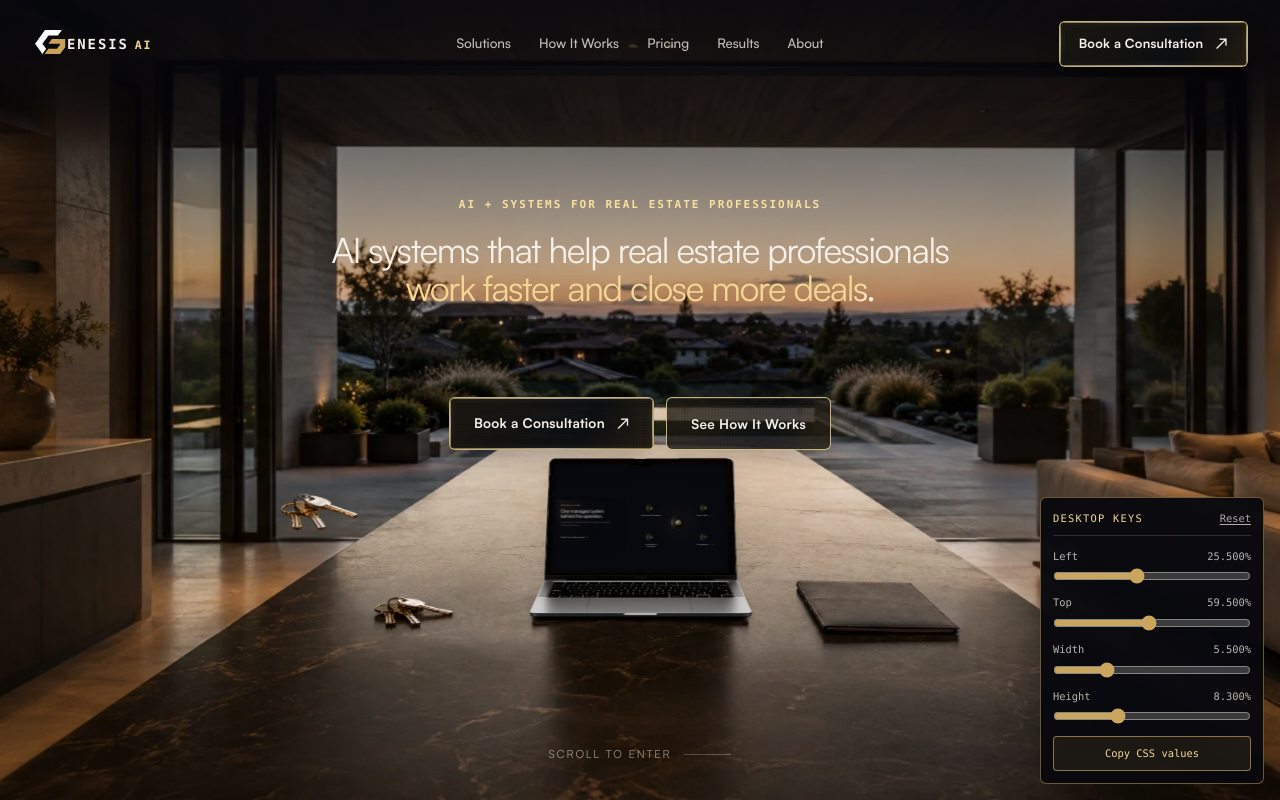
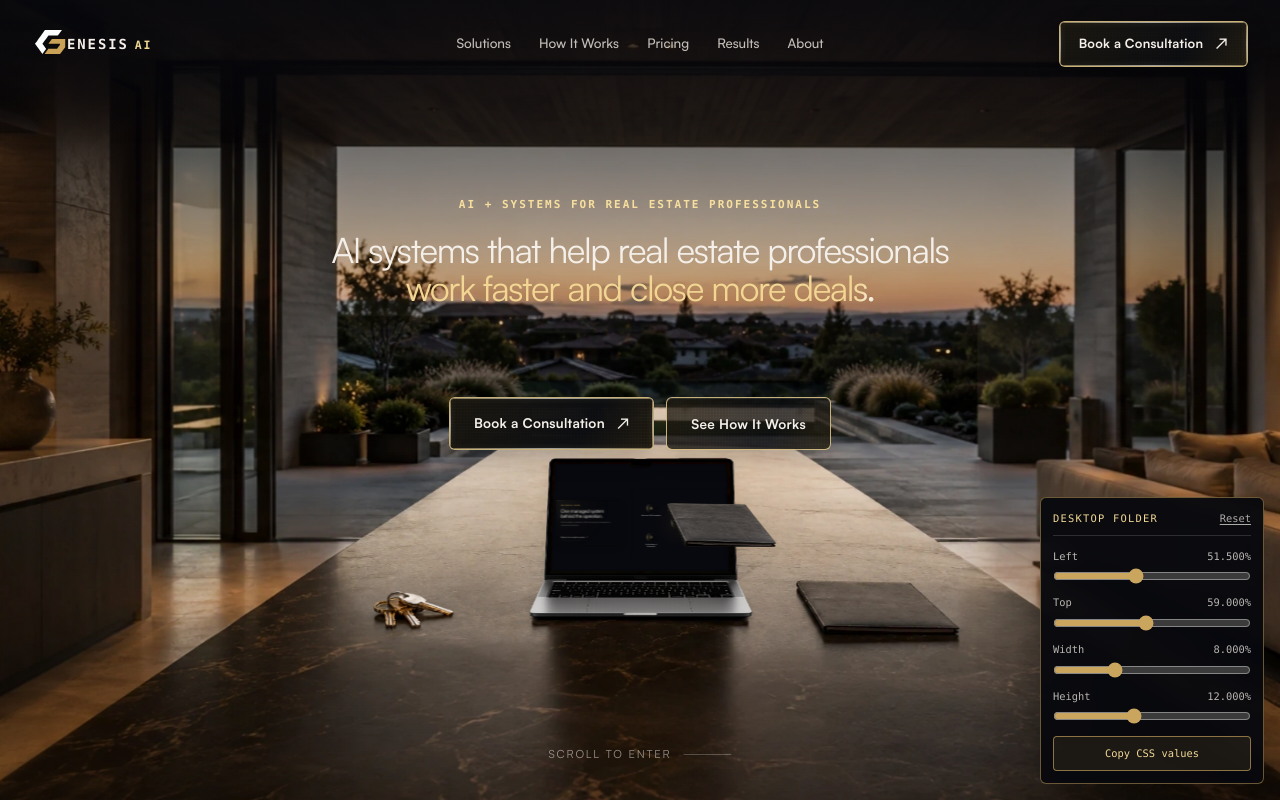
Before and after one commit to reggiebenjamin-bot/GenesisWebsite, a Next.js app: page / in a window 1280 px wide. Shown: the top 800 px of the page. Built offline with nearby package versions, Linux system fonts and the light colour scheme; no server answers.

Commit message:
Lock desktop keys and add folder overlay

```diff
--- a/app/globals.css
+++ b/app/globals.css
@@ -74,12 +74,16 @@
   --hero-hardware-y: 56.250%;
   --hero-hardware-w: 20.290%;
   --hero-hardware-h: 20.550%;
-  /* Desktop-only transparent key render; temporary values are exposed in the
-     development-only key calibrator. */
-  --hero-keys-x: 25.5%;
-  --hero-keys-y: 59.5%;
-  --hero-keys-w: 5.5%;
-  --hero-keys-h: 8.3%;
+  --hero-keys-x: 31.760%;
+  --hero-keys-y: 71.210%;
+  --hero-keys-w: 5.770%;
+  --hero-keys-h: 8.300%;
+  /* Desktop-only transparent folder render; temporary values are exposed in
+     the development-only folder calibrator. */
+  --hero-folder-x: 51.5%;
+  --hero-folder-y: 59%;
+  --hero-folder-w: 8%;
+  --hero-folder-h: 12%;
   --hero-pan-x: -0.026%;
   --hero-pan-y: -14.1204%;
 
@@ -439,8 +443,25 @@
     height: 100%;
   }
 
+  .hero-folder {
+    position: absolute;
+    top: var(--hero-folder-y);
+    left: var(--hero-folder-x);
+    width: var(--hero-folder-w);
+    height: var(--hero-folder-h);
+    pointer-events: none;
+    user-select: none;
+  }
+
+  .hero-folder img {
+    display: block;
+    width: 100%;
+    height: 100%;
+  }
+
   @media (max-width: 767px) {
-    .hero-keys {
+    .hero-keys,
+    .hero-folder {
       display: none;
     }
   }
--- a/components/hero/CinematicFrame.tsx
+++ b/components/hero/CinematicFrame.tsx
@@ -29,11 +29,13 @@ export function CinematicFrame({
   hardwareRef,
   showHardware = true,
   showKeys = true,
+  showFolder = true,
 }: {
   plateRef?: Ref<HTMLImageElement>;
   hardwareRef?: Ref<HTMLImageElement>;
   showHardware?: boolean;
   showKeys?: boolean;
+  showFolder?: boolean;
 }) {
   return (
     <>
@@ -132,6 +134,21 @@ export function CinematicFrame({
                   />
                 </div>
               ) : null}
+
+              {showFolder ? (
+                <div className="hero-folder" aria-hidden="true">
+                  {/* eslint-disable-next-line @next/next/no-img-element */}
+                  <img
+                    src="/images/hero/folder-hardware-desktop.png"
+                    alt=""
+                    width={1536}
+                    height={1024}
+                    loading="eager"
+                    decoding="sync"
+                    draggable={false}
+                  />
+                </div>
+              ) : null}
             </div>
           </div>
         </div>
--- a/components/hero/CinematicHero.tsx
+++ b/components/hero/CinematicHero.tsx
@@ -2,7 +2,7 @@
 
 import { useCallback, useRef, useState } from "react";
 import { CinematicFrame } from "./CinematicFrame";
-import { DesktopKeysTuner } from "./DesktopKeysTuner";
+import { DesktopFolderTuner } from "./DesktopFolderTuner";
 import { GenesisSystem } from "./GenesisSystem";
 import { useHeroReady, useHeroScrub } from "./useHeroScrub";
 
@@ -41,7 +41,11 @@ export function CinematicHero() {
         className="hero-section relative isolate z-10 h-dvh overflow-clip bg-ink max-md:h-[240svh]"
       >
         <div className="hero-static-frame sticky top-0 h-dvh overflow-clip bg-ink">
-          <CinematicFrame showHardware={landed} showKeys={landed} />
+          <CinematicFrame
+            showHardware={landed}
+            showKeys={landed}
+            showFolder={landed}
+          />
         </div>
       </section>
 
@@ -59,7 +63,7 @@ export function CinematicHero() {
         </div>
       ) : null}
 
-      {process.env.NODE_ENV === "development" ? <DesktopKeysTuner /> : null}
+      {process.env.NODE_ENV === "development" ? <DesktopFolderTuner /> : null}
     </>
   );
 }
--- a/components/hero/DesktopKeysTuner.tsx
+++ b/components/hero/DesktopFolderTuner.tsx
@@ -2,19 +2,18 @@
 
 import { useEffect, useState } from "react";
 
-const DEFAULTS = { x: 25.5, y: 59.5, w: 5.5, h: 8.3 } as const;
+const DEFAULTS = { x: 51.5, y: 59, w: 8, h: 12 } as const;
 type Control = keyof typeof DEFAULTS;
 
 const controls: Array<{ key: Control; label: string; min: number; max: number }> = [
-  { key: "x", label: "Left", min: 15, max: 40 },
+  { key: "x", label: "Left", min: 40, max: 68 },
   { key: "y", label: "Top", min: 45, max: 75 },
-  { key: "w", label: "Width", min: 2, max: 16 },
-  { key: "h", label: "Height", min: 3, max: 20 },
+  { key: "w", label: "Width", min: 3, max: 20 },
+  { key: "h", label: "Height", min: 4, max: 24 },
 ];
 
-/** Dev-only adjustment surface for the desktop key model. It never persists
- * values or ships in production; Copy gives the final CSS declarations. */
-export function DesktopKeysTuner() {
+/** Dev-only adjustment surface for the desktop folder render. */
+export function DesktopFolderTuner() {
   const [values, setValues] = useState(DEFAULTS);
   const [copied, setCopied] = useState(false);
 
@@ -23,44 +22,44 @@ export function DesktopKeysTuner() {
     const desktop = window.matchMedia("(min-width: 768px)");
     const apply = () => {
       if (desktop.matches) {
-        root.style.setProperty("--hero-keys-x", `${values.x}%`);
-        root.style.setProperty("--hero-keys-y", `${values.y}%`);
-        root.style.setProperty("--hero-keys-w", `${values.w}%`);
-        root.style.setProperty("--hero-keys-h", `${values.h}%`);
+        root.style.setProperty("--hero-folder-x", `${values.x}%`);
+        root.style.setProperty("--hero-folder-y", `${values.y}%`);
+        root.style.setProperty("--hero-folder-w", `${values.w}%`);
+        root.style.setProperty("--hero-folder-h", `${values.h}%`);
       } else {
-        root.style.removeProperty("--hero-keys-x");
-        root.style.removeProperty("--hero-keys-y");
-        root.style.removeProperty("--hero-keys-w");
-        root.style.removeProperty("--hero-keys-h");
+        root.style.removeProperty("--hero-folder-x");
+        root.style.removeProperty("--hero-folder-y");
+        root.style.removeProperty("--hero-folder-w");
+        root.style.removeProperty("--hero-folder-h");
       }
     };
     apply();
     desktop.addEventListener("change", apply);
     return () => {
       desktop.removeEventListener("change", apply);
-      root.style.removeProperty("--hero-keys-x");
-      root.style.removeProperty("--hero-keys-y");
-      root.style.removeProperty("--hero-keys-w");
-      root.style.removeProperty("--hero-keys-h");
+      root.style.removeProperty("--hero-folder-x");
+      root.style.removeProperty("--hero-folder-y");
+      root.style.removeProperty("--hero-folder-w");
+      root.style.removeProperty("--hero-folder-h");
     };
   }, [values]);
 
   const reset = () => setValues(DEFAULTS);
   const copy = async () => {
     await navigator.clipboard.writeText([
-      `--hero-keys-x: ${values.x.toFixed(3)}%;`,
-      `--hero-keys-y: ${values.y.toFixed(3)}%;`,
-      `--hero-keys-w: ${values.w.toFixed(3)}%;`,
-      `--hero-keys-h: ${values.h.toFixed(3)}%;`,
+      `--hero-folder-x: ${values.x.toFixed(3)}%;`,
+      `--hero-folder-y: ${values.y.toFixed(3)}%;`,
+      `--hero-folder-w: ${values.w.toFixed(3)}%;`,
+      `--hero-folder-h: ${values.h.toFixed(3)}%;`,
     ].join("\n"));
     setCopied(true);
     window.setTimeout(() => setCopied(false), 1400);
   };
 
   return (
-    <aside className="fixed right-4 bottom-4 z-[100] hidden w-56 rounded-md border border-gold/50 bg-ink/95 p-3 font-display text-[0.65rem] text-ivory shadow-2xl backdrop-blur md:block" aria-label="Desktop keys alignment controls">
+    <aside className="fixed right-4 bottom-4 z-[100] hidden w-56 rounded-md border border-gold/50 bg-ink/95 p-3 font-display text-[0.65rem] text-ivory shadow-2xl backdrop-blur md:block" aria-label="Desktop folder alignment controls">
       <div className="mb-3 flex items-center justify-between gap-3 border-b border-ivory/15 pb-2">
-        <span className="tracking-[0.12em] text-gold-light uppercase">Desktop keys</span>
+        <span className="tracking-[0.12em] text-gold-light uppercase">Desktop folder</span>
         <button type="button" onClick={reset} className="text-ivory/70 underline underline-offset-2">Reset</button>
       </div>
       <div className="grid gap-2.5">
```
Also changed, not shown: public/images/hero/folder-hardware-desktop.png (added).
